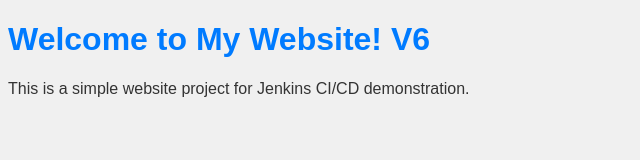
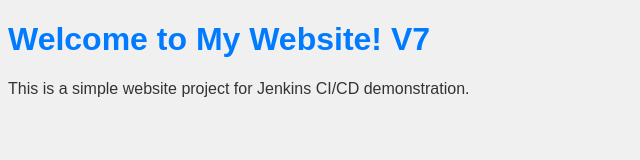
Before and after one commit to Ahmar1232/jenkins-website-ci, a plain HTML site: page index.html in a window 1280 px wide. Shown: the full height of the page, 0-640 px from the left. Drawn offline with Linux system fonts and the light colour scheme.

Commit message:
version7

```diff
--- a/index.html
+++ b/index.html
@@ -8,7 +8,7 @@ scale=1.0">
 <link rel="stylesheet" href="styles.css">
 </head>
 <body>
-<h1>Welcome to My Website! V6</h1>
+<h1>Welcome to My Website! V7</h1>
 <p>This is a simple website project for Jenkins CI/CD
 demonstration.</p>
 </body>
```
